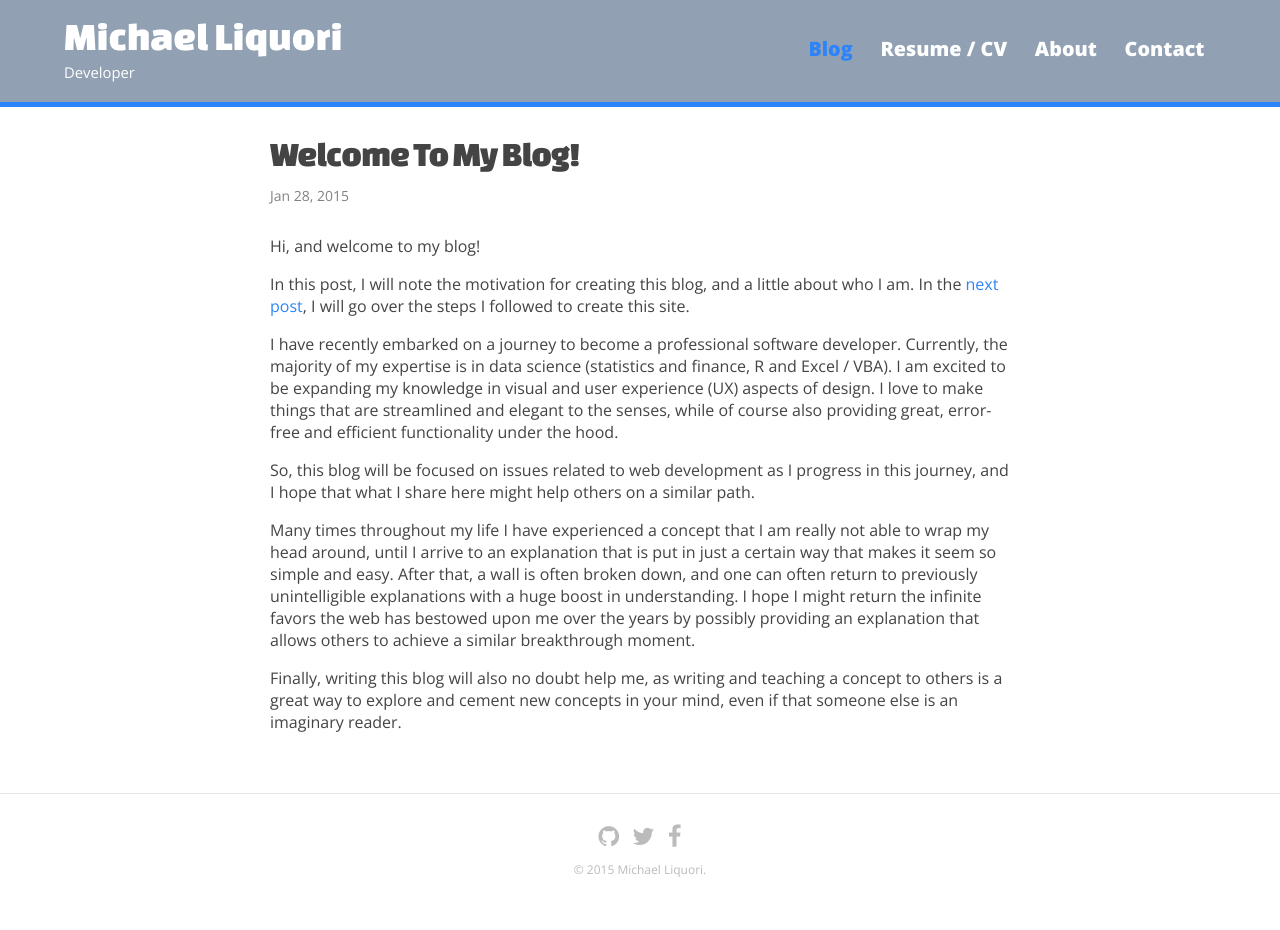
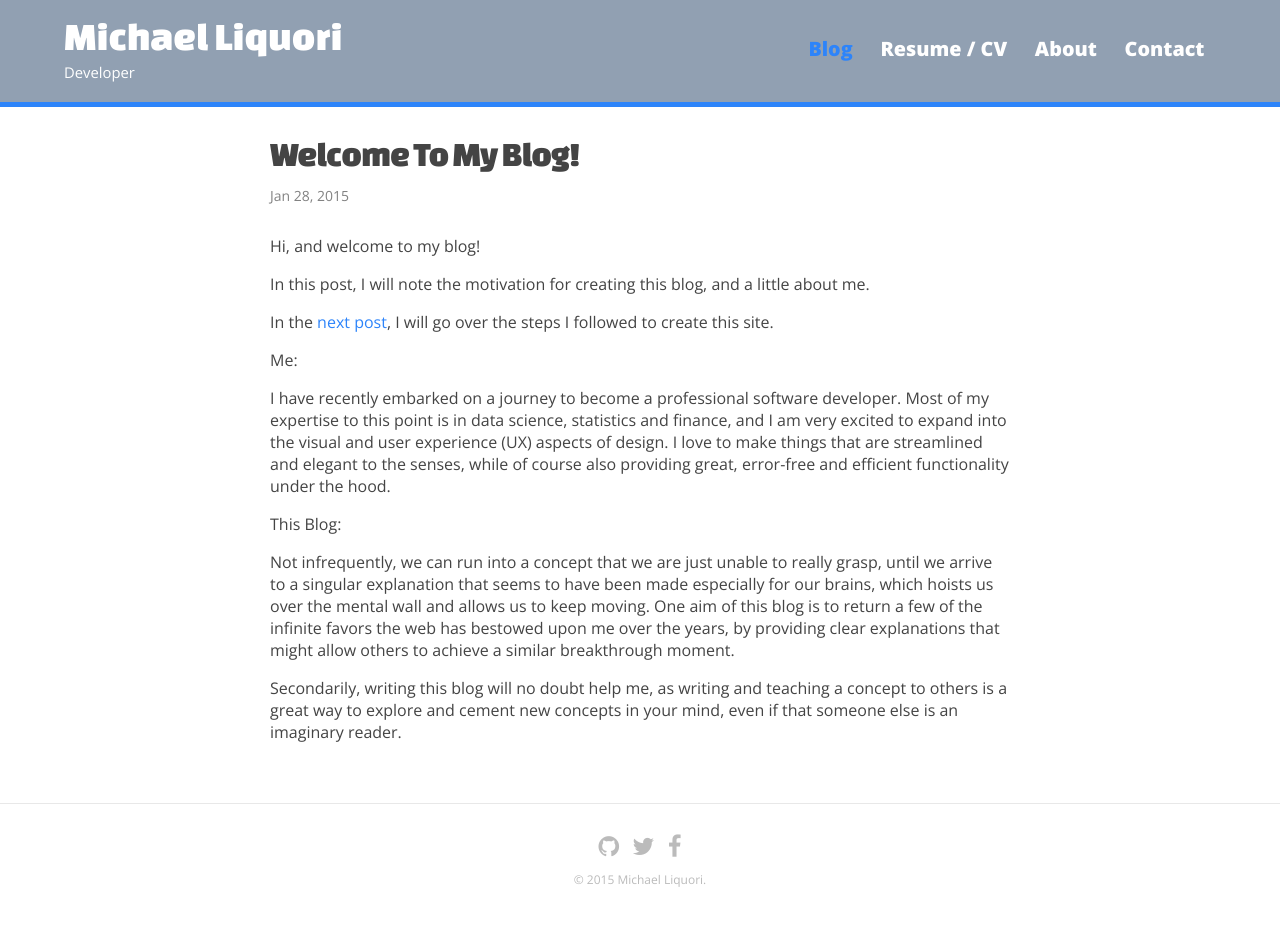
Before and after one commit to mliq/Jekyll, a Jekyll site: the page built from _posts/2015-01-27-welcome-to-my-blog.markdown, in a window 1280 px wide. Built offline with Jekyll 4.4.1, drawn with Linux system fonts in a browser that asks for light colours; nearby versions of some CDN libraries.

Commit message:
Revised first post

```diff
--- a/_posts/2015-01-27-welcome-to-my-blog.markdown
+++ b/_posts/2015-01-27-welcome-to-my-blog.markdown
@@ -3,18 +3,21 @@ layout: post
 title:  "Welcome To My Blog!"
 date:   2015-01-28 11:33:00
 categories: meta
+excerpt: "In this post, I will note the motivation for creating this blog, and a little about me."
 ---
 
 Hi, and welcome to my blog!
 
-In this post, I will note the motivation for creating this blog, and a little about who I am.
-<!--more-->
+In this post, I will note the motivation for creating this blog, and a little about me.
+
 In the [next post]({% post_url 2015-01-29-how-this-blog-was-made %}), I will go over the steps I followed to create this site.
 
-I have recently embarked on a journey to become a professional software developer. Currently, the majority of my expertise is in data science (statistics and finance, R and Excel / VBA). I am excited to be expanding my knowledge in visual and user experience (UX) aspects of design. I love to make things that are streamlined and elegant to the senses, while of course also providing great, error-free and efficient functionality under the hood.
+Me:
 
-So, this blog will be focused on issues related to web development as I progress in this journey, and I hope that what I share here might help others on a similar path.
+I have recently embarked on a journey to become a professional software developer. Most of my expertise to this point is in data science, statistics and finance, and I am very excited to expand into the visual and user experience (UX) aspects of design. I love to make things that are streamlined and elegant to the senses, while of course also providing great, error-free and efficient functionality under the hood.
 
-Many times throughout my life I have experienced a concept that I am really not able to wrap my head around, until I arrive to an explanation that is put in just a certain way that makes it seem so simple and easy.  After that, a wall is often broken down, and one can often return to previously unintelligible explanations with a huge boost in understanding. I hope I might return the infinite favors the web has bestowed upon me over the years by possibly providing an explanation that allows others to achieve a similar breakthrough moment.
+This Blog:
 
-Finally, writing this blog will also no doubt help me, as writing and teaching a concept to others is a great way to explore and cement new concepts in your mind, even if that someone else is an imaginary reader.
+Not infrequently, we can run into a concept that we are just unable to really grasp, until we arrive to a singular explanation that seems to have been made especially for our brains, which hoists us over the mental wall and allows us to keep moving. One aim of this blog is to return a few of the infinite favors the web has bestowed upon me over the years, by providing clear explanations that might allow others to achieve a similar breakthrough moment.
+
+Secondarily, writing this blog will no doubt help me, as writing and teaching a concept to others is a great way to explore and cement new concepts in your mind, even if that someone else is an imaginary reader.
--- a/_posts/2015-01-28-how-this-blog-was-made.markdown
+++ b/_posts/2015-01-28-how-this-blog-was-made.markdown
@@ -5,4 +5,4 @@ date:   2015-01-29 11:33:00
 categories: meta html jekyll
 ---
 
-test
+Coming soon.
```
